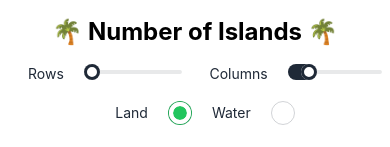
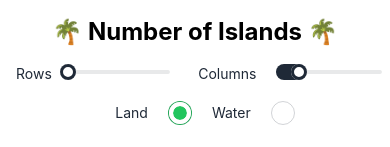
Before and after one commit to sadanandpai/algo-visualizer, a React (Vite) app: page / in a window 390 px wide. Shown: the top 147 px of the page. Built offline with nearby package versions, Linux system fonts and the light colour scheme.

Commit message:
Bug fix: Last cell count

```diff
--- a/src/components/Controls.tsx
+++ b/src/components/Controls.tsx
@@ -15,7 +15,7 @@ function Controls({ rows, cols, setRows, setCols, isIsland, setIsIsland, isSearc
     <>
       <div className="flex gap-2 px-2 md:px-0 md:gap-6 justify-center">
         <label className="flex">
-          <span className="label-text mx-5">Rows</span>
+          <span className="label-text mx-2 md:mx-5">Rows</span>
           <input
             type="range"
             min="4"
--- a/src/components/IslandInfo.tsx
+++ b/src/components/IslandInfo.tsx
@@ -32,11 +32,11 @@ function IslandInfo({ perimeter, grid }: ChildProps) {
           <p>
             Smallest island has <strong>{info.smallestIsland} sq. units</strong>
           </p>
-          {perimeter && (
+          {perimeter ? (
             <p>
               Total perimeter of islands is <strong>{perimeter} units</strong>
             </p>
-          )}
+          ) : null}
         </>
       ) : null}
     </>
--- a/src/components/IslandSolver.tsx
+++ b/src/components/IslandSolver.tsx
@@ -67,6 +67,7 @@ function IslandSolver() {
         const cell = gridUIClone[next.i][next.j];
         setBorder(cell, grid, next.i, next.j);
         perimeter += getCellPerimeter(cell);
+        setPerimeter(perimeter);
         cell.validated = true;
         return gridUIClone;
       });
@@ -74,7 +75,6 @@ function IslandSolver() {
 
     isSearchInProgress.current = false;
     setHighlightedCell(intitialHighlightedCell);
-    setPerimeter(perimeter);
   };
 
   return (
```
